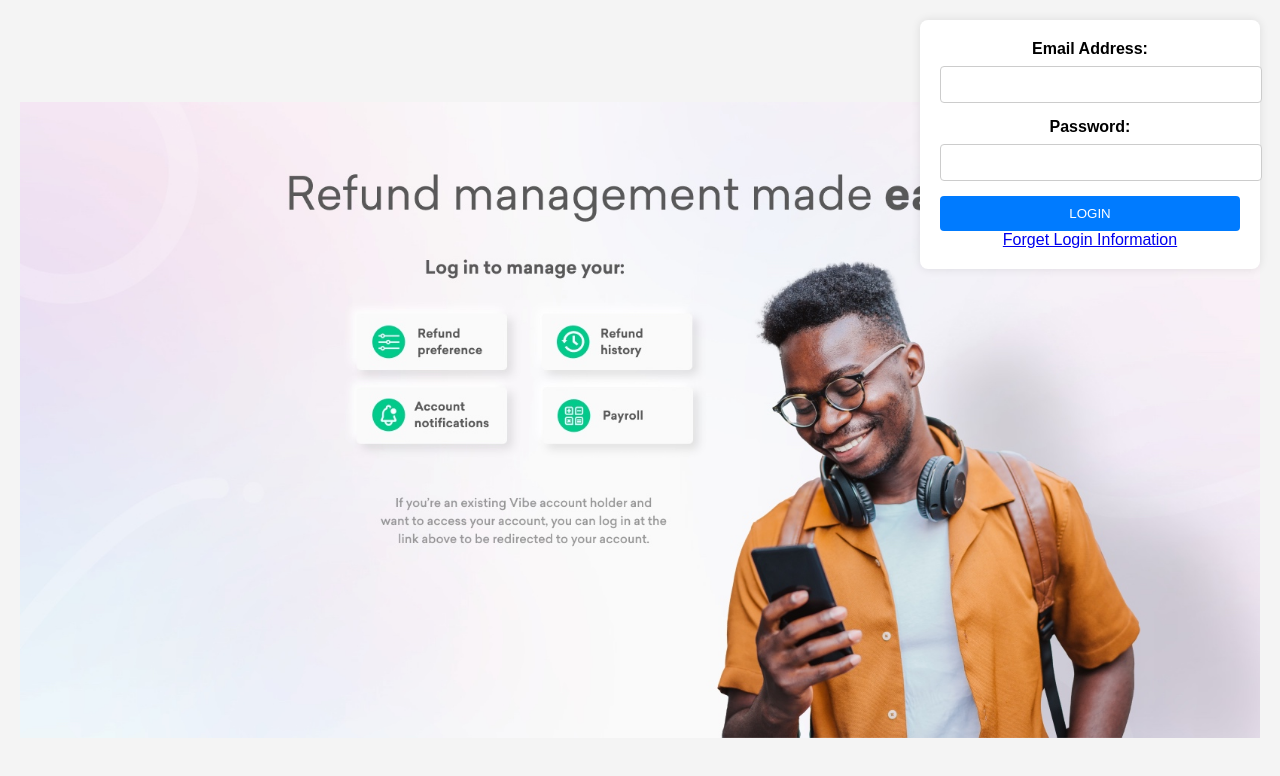
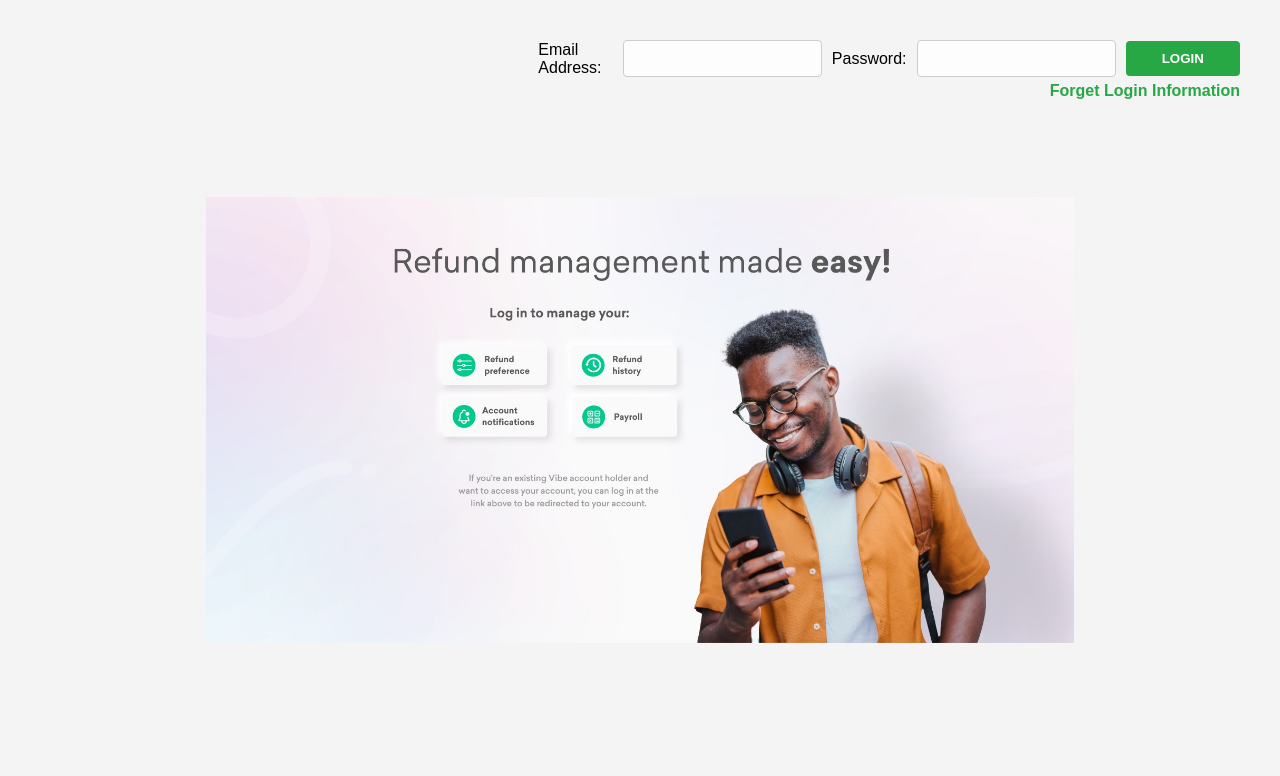
Before and after one commit to Douglas12-ai/Bankmobile-verification, a plain HTML site: page index.html in a window 1280 px wide. Drawn offline with Linux system fonts and the light colour scheme.

Commit message:
Update styles.css

```diff
--- a/styles.css
+++ b/styles.css
@@ -17,7 +17,7 @@ body {
 }
 
 .login-image {
-    max-width: 100%;
+    max-width: 70%; /* Increased image size */
     height: auto;
 }
 
@@ -26,11 +26,10 @@ body {
     position: absolute;
     top: 20px;
     right: 20px;
-    background-color: #fff;
+    background-color: transparent; /* Remove white box */
     padding: 20px;
     border-radius: 8px;
-    box-shadow: 0 0 10px rgba(0, 0, 0, 0.1);
-    width: 300px;
+    width: auto; /* Adjusted width */
     text-align: center;
 }
 
@@ -38,30 +37,68 @@ body {
     display: none;
 }
 
-label {
-    display: block;
-    margin-bottom: 8px;
-    font-weight: bold;
+/* Ensure email, password, and LOGIN button stay on the same row */
+.form-row.button-row {
+    display: flex;
+    align-items: center;
+    gap: 10px;
+    margin-bottom: 15px;
+    width: 100%;
 }
 
-input {
-    width: 100%;
+/* Label Styling */
+.form-row.button-row label {
+    flex: 1;
+    text-align: left;
+    color: #000;
+}
+
+/* Input Field Styling */
+.form-row.button-row input {
+    flex: 2;
     padding: 10px;
-    margin-bottom: 15px;
     border: 1px solid #ccc;
     border-radius: 4px;
+    background-color: rgba(255, 255, 255, 0.8);
 }
 
-button {
-    width: 100%;
-    padding: 10px;
-    background-color: #007bff;
+/* LOGIN button stays on the same row, in uppercase, and green */
+.form-row.button-row button {
+    flex: 1;
+    padding: 10px 20px;
+    background-color: #28a745; /* Green button */
     color: #fff;
     border: none;
     border-radius: 4px;
     cursor: pointer;
+    font-weight: bold;
+    text-transform: uppercase; /* Makes text ALL CAPS */
+    white-space: nowrap; /* Prevent wrapping */
 }
 
+/* Change button hover color */
 button:hover {
-    background-color: #0056b3;
+    background-color: #218838; /* Darker green on hover */
 }
+
+/* Ensures 'Forget Login Information' stays below password */
+.forgot-password {
+    display: block;
+    text-align: right;
+    margin-top: -10px; /* Moves it closer to password */
+    margin-bottom: 15px;
+    color: #28a745; /* Green text */
+    text-decoration: none;
+    font-weight: bold;
+}
+
+.forgot-password:hover {
+    text-decoration: underline;
+}
+
+/* Timer styling */
+#timer {
+    margin-top: 10px;
+    font-size: 14px;
+    color: #555;
+}
```
